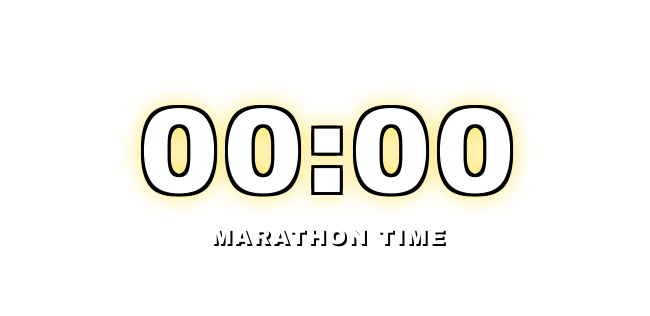
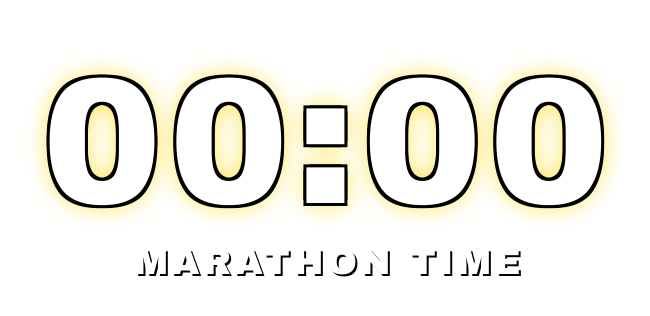
Before and after one commit to hamdansjsyahputraja-creator/liveeee, a website: page public/index.html in a window 1280 px wide. Shown: the part 232-548 px from the top of the page, without its empty margins (311-961 px from the left). Drawn offline with Linux system fonts and the light colour scheme.

Commit message:
Update index.html

```diff
--- a/public/index.html
+++ b/public/index.html
@@ -14,18 +14,23 @@
     align-items: center;
     justify-content: center;
     height: 100vh;
+    width: 100vw;
     overflow: hidden;
+    padding: 2vw;
   }
 
   #timer {
-    font-size: 120px;
+    font-size: clamp(30px, 14vw, 200px);
     font-weight: 900;
     color: #ffffff;
     text-shadow:
       -3px -3px 0 #000, 3px -3px 0 #000, -3px 3px 0 #000, 3px 3px 0 #000,
       0 0 25px rgba(255, 215, 0, 0.8);
-    letter-spacing: 4px;
+    letter-spacing: 0.04em;
     transition: transform 0.15s ease;
+    line-height: 1;
+    white-space: nowrap;
+    text-align: center;
   }
 
   #timer.pulse { transform: scale(1.15); color: #ffd700; }
@@ -33,23 +38,29 @@
   #timer.ended { color: #ff3b3b; }
 
   #label {
-    margin-top: 8px;
-    font-size: 22px;
+    margin-top: 1vh;
+    font-size: clamp(14px, 3.5vw, 36px);
     color: #fff;
     text-shadow: 2px 2px 0 #000;
-    letter-spacing: 2px;
+    letter-spacing: 0.1em;
+    text-align: center;
+    max-width: 95vw;
+    word-break: break-word;
   }
 
   #toast {
     position: absolute;
-    bottom: 60px;
-    font-size: 28px;
+    bottom: 6vh;
+    font-size: clamp(14px, 2.8vw, 30px);
     color: #00ff88;
     text-shadow: 2px 2px 0 #000;
     opacity: 0;
     transition: opacity 0.3s ease, transform 0.3s ease;
     transform: translateY(20px);
     font-weight: bold;
+    text-align: center;
+    max-width: 90vw;
+    padding: 0 2vw;
   }
   #toast.show { opacity: 1; transform: translateY(0); }
 </style>
```
